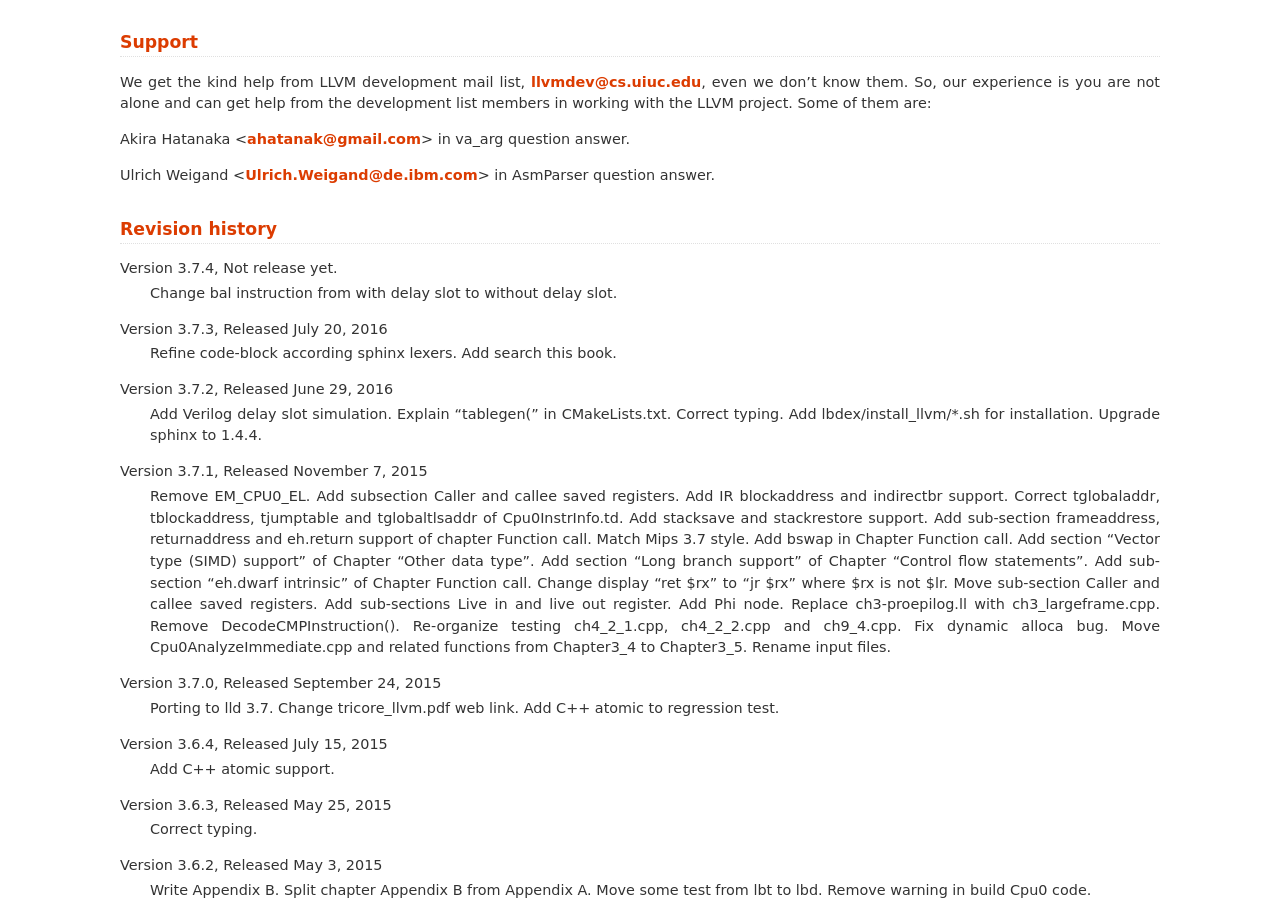
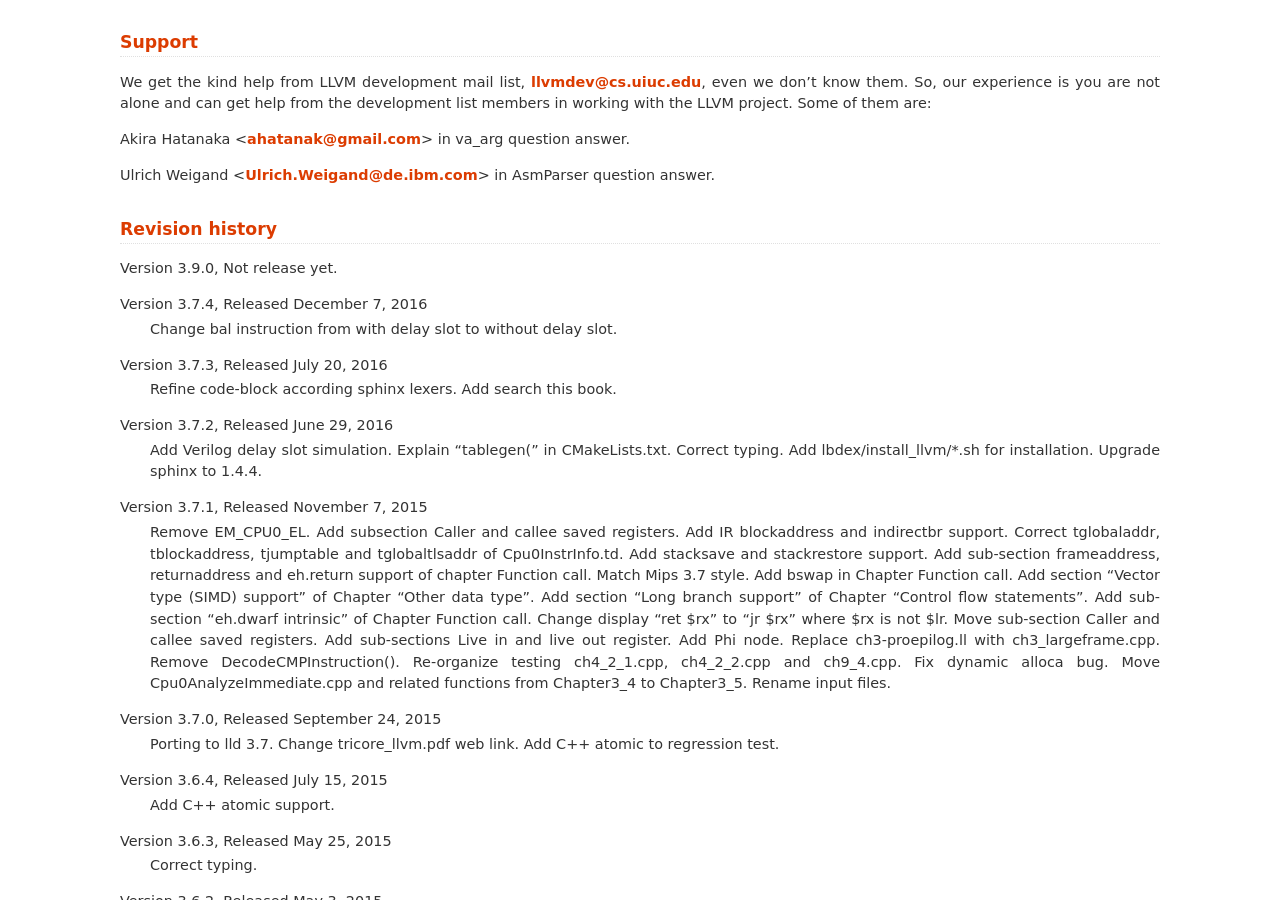
Before and after one commit to Jonathan2251/lbd, a Sphinx documentation site: the page built from source/about.rst, in a window 1280 px wide and 900 px high, scrolled down 930 px. Built offline with Sphinx 7.4.7, drawn with Linux system fonts in a browser that asks for light colours; pages that are not in the unit, such as notebooks, are missing from menus.

Commit message:
release 3.7.4

```diff
--- a/source/about.rst
+++ b/source/about.rst
@@ -57,7 +57,9 @@ Ulrich Weigand <Ulrich.Weigand@de.ibm.com> in AsmParser question answer.
 Revision history
 ----------------
 
-Version 3.7.4, Not release yet.
+Version 3.9.0, Not release yet.
+
+Version 3.7.4, Released December 7, 2016
   Change bal instruction from with delay slot to without delay slot.
 
 Version 3.7.3, Released July 20, 2016
```
